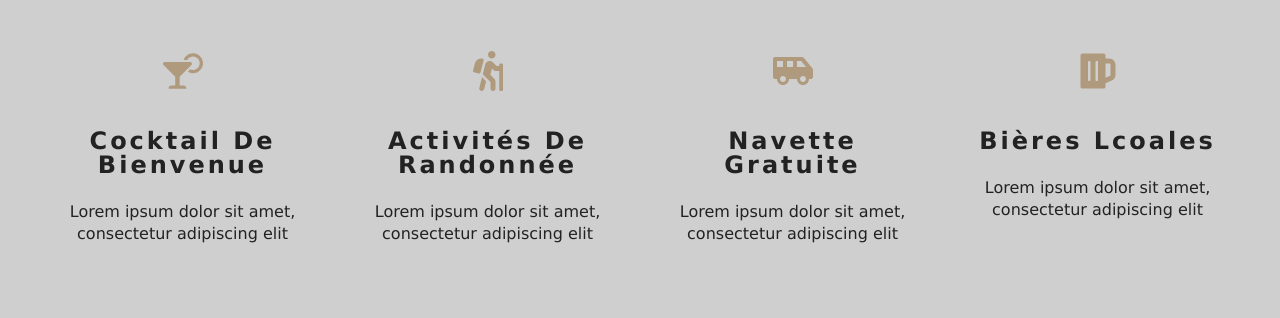
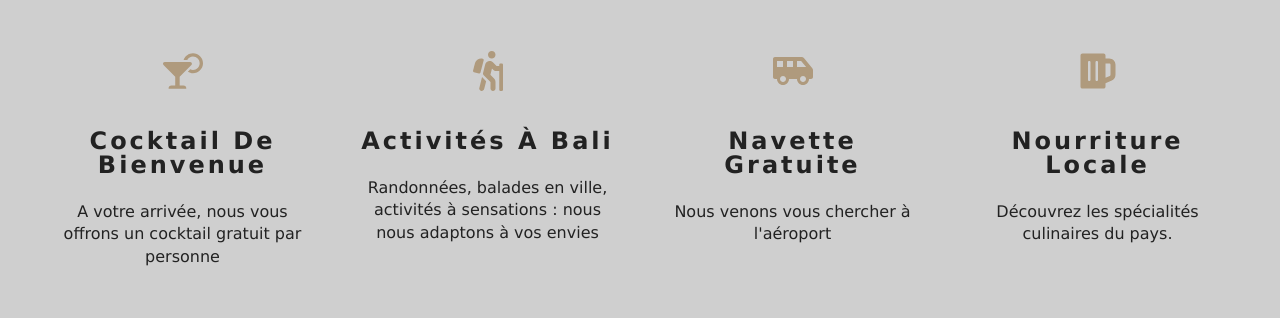
Before and after one commit to justine-tarlet/Resort, a React (Create React App) app: page / in a window 1280 px wide. Shown: the part 940-1258 px from the top of the page. Built offline with nearby package versions, Linux system fonts and the light colour scheme; no server answers.

Commit message:
Update Services.js

```diff
--- a/src/components/Services.js
+++ b/src/components/Services.js
@@ -8,22 +8,22 @@ export default class Services extends Component {
             {
                 icon:<FaCocktail />,
                 title:"Cocktail de bienvenue",
-                info: "Lorem ipsum dolor sit amet, consectetur adipiscing elit"
+                info: "A votre arrivée, nous vous offrons un cocktail gratuit par personne"
             },
             {
                 icon:<FaHiking/>,
-                title:"Activités de randonnée",
-                info: "Lorem ipsum dolor sit amet, consectetur adipiscing elit"
+                title:"Activités à Bali",
+                info: "Randonnées, balades en ville, activités à sensations : nous nous adaptons à vos envies"
             },
             {
                 icon:<FaShuttleVan />,
                 title:"Navette gratuite",
-                info: "Lorem ipsum dolor sit amet, consectetur adipiscing elit"
+                info: "Nous venons vous chercher à l'aéroport"
             },
             {
                 icon:<FaBeer />,
-                title:"Bières lcoales",
-                info: "Lorem ipsum dolor sit amet, consectetur adipiscing elit"
+                title:"Nourriture locale",
+                info: "Découvrez les spécialités culinaires du pays."
             }
         ]
     }
```
